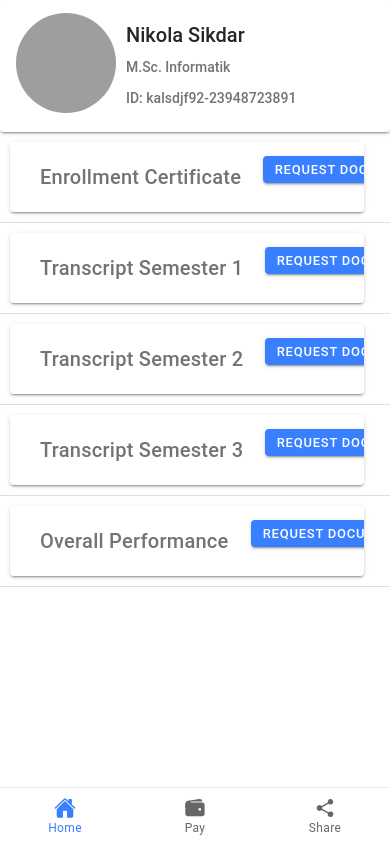
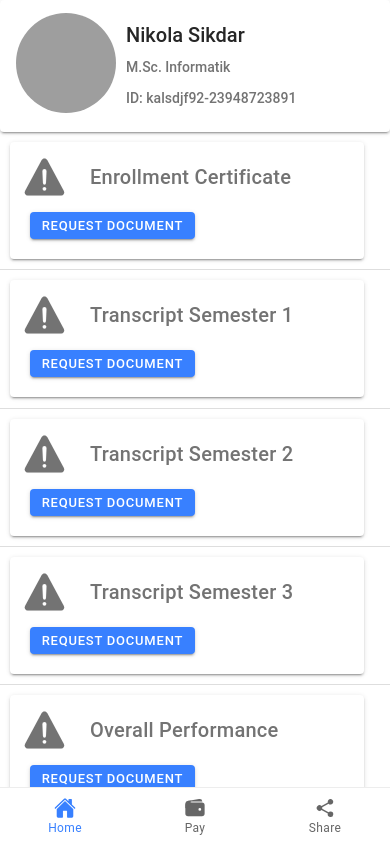
Before and after one commit to Selich/unidrei-app, a React (Create React App) app: page /home in a window 390 px wide. Built offline with nearby package versions, Linux system fonts and the light colour scheme; grey boxes are pictures that could not be loaded.

Commit message:
fix DocumentCard responsiveness

```diff
--- a/src/components/Home/Documents/Document.css
+++ b/src/components/Home/Documents/Document.css
@@ -1,5 +1,6 @@
 .document-container {
     display: flex;
+    flex-wrap: wrap;
     flex: 1 1 auto;
     padding: 10px;
     align-items: stretch;
@@ -8,6 +9,10 @@
 .document-icon {
     height: 50px;
     width: 50px;
+}
+
+.document-btn {
+    margin: 10px;
 }
 
 .document-modal-content {
--- a/src/components/Home/Documents/Documents.tsx
+++ b/src/components/Home/Documents/Documents.tsx
@@ -68,11 +68,13 @@ const DocumentCard: FC<DocumentCardProps> = (props) => {
             )}
             <IonTitle>{props.title}</IonTitle>
             {props.state === "STATE_REQUEST" ? (
-                <IonButton>Request Document</IonButton>
+                <IonButton className={"document-btn"}>
+                    Request Document
+                </IonButton>
             ) : props.state === "STATE_PRIVATE" ? (
-                <IonButton>Mint</IonButton>
+                <IonButton className={"document-btn"}>Mint</IonButton>
             ) : (
-                <IonButton>Share</IonButton>
+                <IonButton className={"document-btn"}>Share</IonButton>
             )}
         </IonCard>
     );
```
